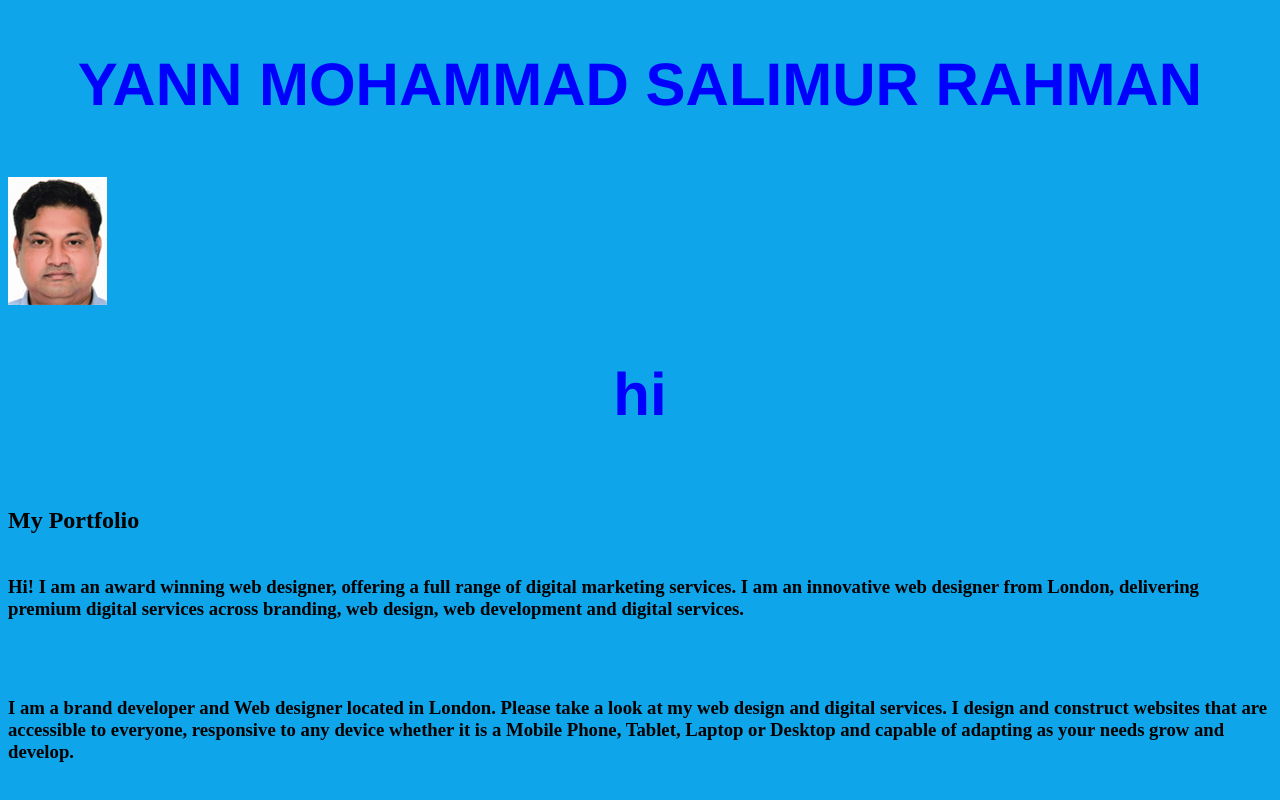
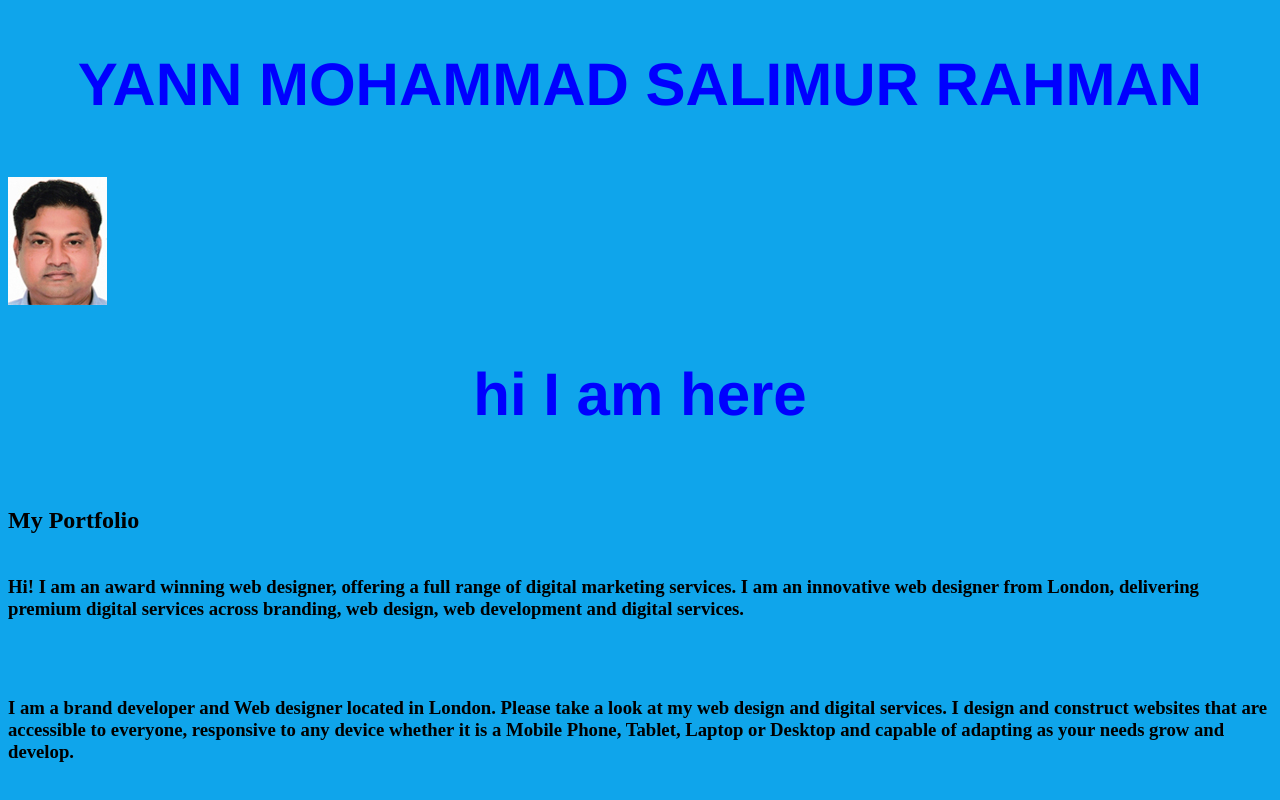
Before and after one commit to YANNRAHMAN/8StepPracticeYann, a plain HTML site: page index.html in a window 1280 px wide. Shown: the top 800 px of the page. Drawn offline with Linux system fonts and the light colour scheme.

Commit message:
i am here h1

```diff
--- a/index.html
+++ b/index.html
@@ -19,7 +19,7 @@
 <p>
 
     <h1>
-        hi
+        hi I am here
     </h1>
     <br>
     <h2>My Portfolio</h2>
```
